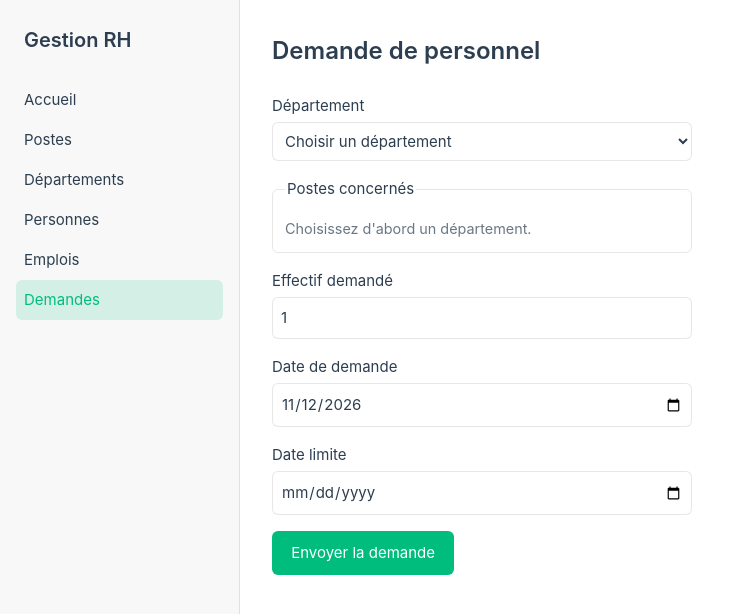
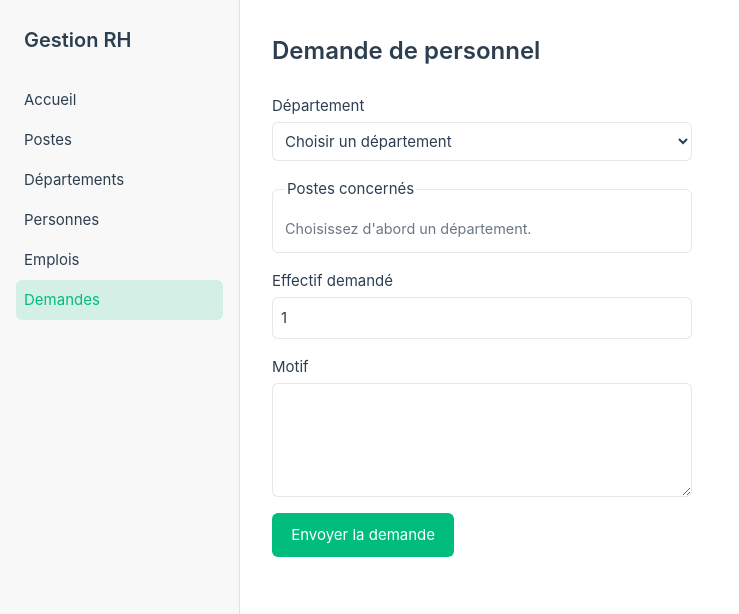
Before and after one commit to iriantsoaangeli/Gestion-HR, a Vue app in the folder frontend/: page /demande in a window 1280 px wide. Shown: the top 614 px of the page, without its empty margins (0-739 px from the left). Built offline with nearby package versions, Linux system fonts and the light colour scheme.

Commit message:
motif sur demande

```diff
--- a/frontend/src/assets/main.css
+++ b/frontend/src/assets/main.css
@@ -105,7 +105,8 @@ fieldset > legend {
 }
 
 input:not([type='checkbox']),
-select {
+select,
+textarea {
   margin-bottom: 1rem;
   padding: 0.5rem;
   border: 1px solid var(--color-border);
@@ -113,6 +114,10 @@ select {
   background: var(--color-background);
   color: var(--color-text);
   font: inherit;
+}
+
+textarea {
+  resize: vertical;
 }
 
 fieldset {
--- a/frontend/src/views/DemandeView.vue
+++ b/frontend/src/views/DemandeView.vue
@@ -3,19 +3,20 @@ import { computed, reactive, ref, watch } from 'vue'
 import AppLayout from '../components/AppLayout.vue'
 import { departements, postes } from '../data/mock'
 
-// demande(id, #idDepartement, #idStatus, date, limite, effectif)
+// demande(id, #idDepartement, #idStatus, date, effectif, motif)
 // demandePoste(id, #idPoste, #idDemande) — cf. doc/conception/base/schema.md
 
 // Statut attribué à la création (début du workflow Manager -> HR -> Direction -> Finance)
 const ID_STATUS_INITIAL = 1
 
+// Date du jour au format AAAA-MM-JJ (format des <input type="date">)
 const aujourdhui = () => new Date().toISOString().slice(0, 10)
+
 const vide = () => ({
   idDepartement: '',
   idPostes: [],
   effectif: 1,
-  dateDemande: aujourdhui(),
-  dateLimite: '',
+  motif: '',
 })
 
 const form = reactive(vide())
@@ -29,8 +30,6 @@ const postesDuDepartement = computed(() =>
 watch(() => form.idDepartement, () => (form.idPostes = []))
 
 function verifier() {
-  if (form.dateLimite < form.dateDemande)
-    return 'La date limite doit être postérieure ou égale à la date de demande.'
   if (!form.idPostes.length) return 'Sélectionnez au moins un poste.'
   return ''
 }
@@ -41,7 +40,9 @@ function envoyer() {
   if (erreur.value) return
 
   // À remplacer par l'appel à l'API (idPostes -> lignes de demandePoste)
-  console.log('Nouvelle demande', { ...form, idStatus: ID_STATUS_INITIAL })
+  // dateDemande = maintenant (DEFAULT NOW() en base)
+  const demande = { ...form, idStatus: ID_STATUS_INITIAL, dateDemande: aujourdhui() }
+  console.log('Nouvelle demande', demande)
   message.value = 'Demande enregistrée.'
   Object.assign(form, vide())
 }
@@ -68,11 +69,8 @@ function envoyer() {
       <label for="effectif">Effectif demandé</label>
       <input id="effectif" v-model.number="form.effectif" type="number" min="1" required />
 
-      <label for="dateDemande">Date de demande</label>
-      <input id="dateDemande" v-model="form.dateDemande" type="date" required />
-
-      <label for="dateLimite">Date limite</label>
-      <input id="dateLimite" v-model="form.dateLimite" type="date" :min="form.dateDemande" required />
+      <label for="motif">Motif</label>
+      <textarea id="motif" v-model.trim="form.motif" rows="4" maxlength="200" required></textarea>
 
       <p v-if="erreur" class="error">{{ erreur }}</p>
       <button type="submit">Envoyer la demande</button>
```
Also changed, not shown: 2 other files (tests, documents, lock files or other folders).
